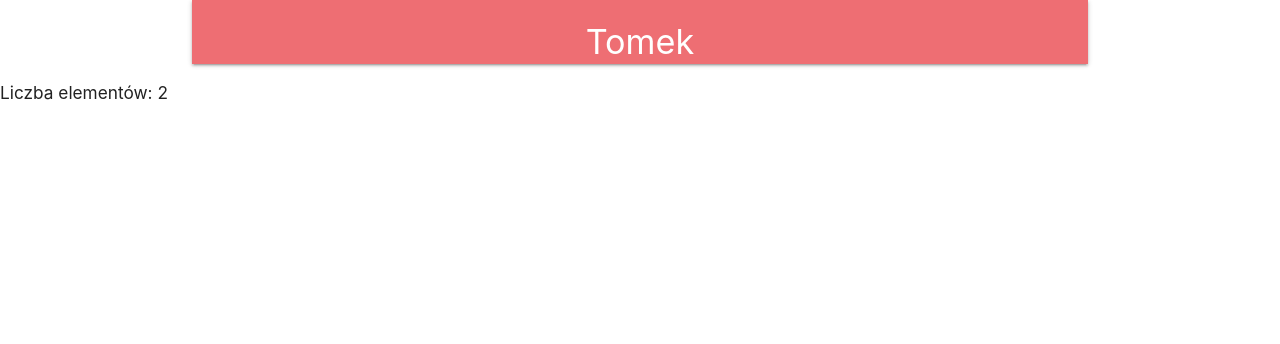
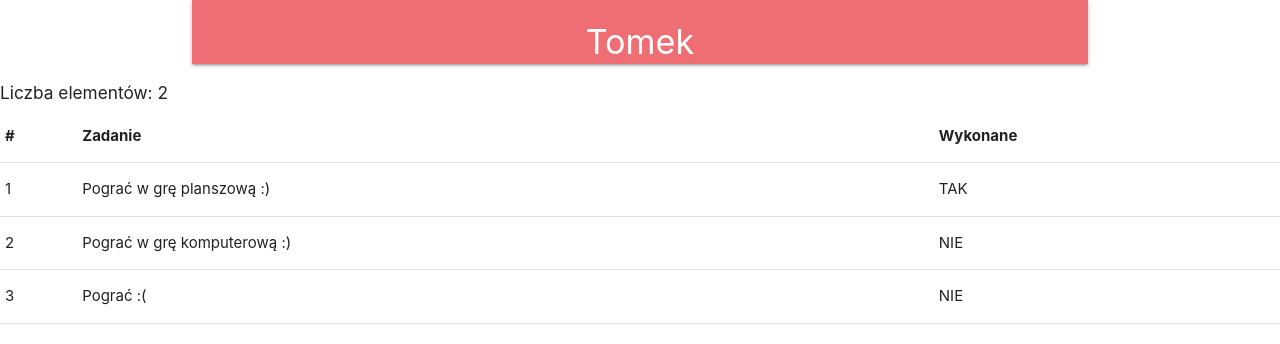
Before and after one commit to MateuszCzapla/mateuszczapla.github.io, an Angular app: page / in a window 1280 px wide. Shown: the top 344 px of the page. Built offline with nearby package versions, Linux system fonts and the light colour scheme.

Commit message:
Prezentacja zadań w formie tabeli

```diff
--- a/src/app/app.component.html
+++ b/src/app/app.component.html
@@ -8,3 +8,23 @@
     </nav>
 </div>
 <h6>Liczba elementów: {{itemCount}}</h6>
+
+<table>
+    <thead>
+        <tr>
+            <th>#</th>
+            <th>Zadanie</th>
+            <th>Wykonane</th>
+        </tr>
+    </thead>
+    <tbody>
+        <tr *ngFor="let item of items; let i = index">
+            <td>{{i+1}}</td>
+            <td>{{item.task}}</td>
+            <td [ngSwitch]="item.complete">
+                <span *ngSwitchCase="true">TAK</span>
+                <span *ngSwitchDefault>NIE</span>
+            </td>
+        </tr>
+    </tbody>
+</table>
--- a/src/app/app.component.ts
+++ b/src/app/app.component.ts
@@ -21,4 +21,8 @@
   get itemCount(): number {
     return this.list.items.filter(item => !item.complete).length;
   }
+
+  get items(): readonly TodoItem[]{
+    return this.list.items;
+  }
 }
```
